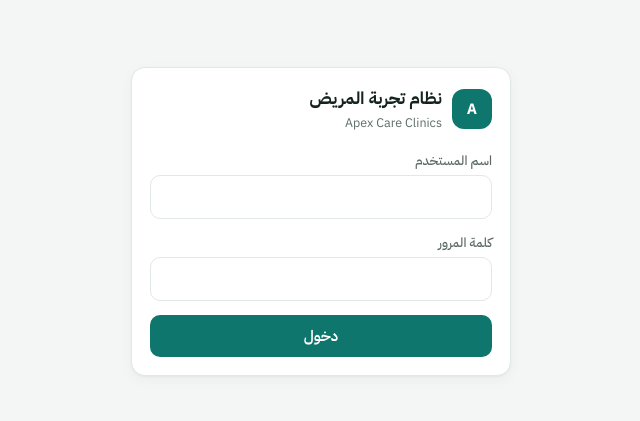
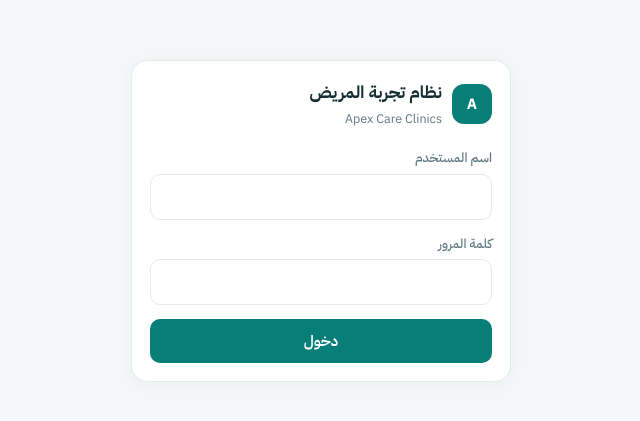
Before and after one commit to apexa5521-hue/apexcare-patient-experience, a plain HTML site: page index.html in a window 1280 px wide. Shown: the part 179-600 px from the top of the page, without its empty margins (319-959 px from the left). Drawn offline with Linux system fonts and the light colour scheme.

Commit message:
style: unify Apex Care pages with approved clinical visual language

```diff
--- a/index.html
+++ b/index.html
@@ -122,6 +122,14 @@ tr:last-child td{border-bottom:0}
 .gmi-stats{display:grid;grid-template-columns:repeat(4,minmax(0,1fr));gap:12px}.gmi-stat{background:#fff;border:1px solid var(--line);border-radius:14px;padding:16px}.gmi-stat strong{font-size:26px;display:block;margin:6px 0;color:var(--ink)}.gmi-stat small{font-size:12px;color:var(--muted)}.gmi-layout{display:grid;grid-template-columns:1fr 1fr;gap:12px;margin-top:12px}.gmi-panel{background:#fff;border:1px solid var(--line);border-radius:14px;padding:16px;min-width:0}.gmi-panel h3{font-size:15px;margin-bottom:12px}
 .gmi-sent{display:flex;height:14px;border-radius:20px;overflow:hidden;background:#eef1f5;margin:18px 0}.gmi-sent span:nth-child(1){background:#159f75}.gmi-sent span:nth-child(2){background:#f4be48}.gmi-sent span:nth-child(3){background:#d95f57}.gmi-row{padding:12px 0;border-bottom:1px solid var(--line)}.gmi-row:last-child{border:0}.gmi-meta{display:flex;justify-content:space-between;gap:8px;flex-wrap:wrap;color:var(--muted);font-size:12px}.gmi-tag{border-radius:20px;padding:4px 9px;background:var(--brand-soft);color:var(--brand);font-size:11px}.gmi-tag.neg{background:#fdeee6;color:#b45309}.gmi-tag.mix{background:#fff6d9;color:#916500}.gmi-review{margin:8px 0;line-height:1.9;font-size:13px}.gmi-empty{text-align:center;padding:32px 12px;color:var(--muted)}.gmi-link{border:1px solid var(--line);border-radius:9px;background:#fff;color:var(--brand);padding:7px 10px;font:inherit;font-size:12px;cursor:pointer}.gmi-note{font-size:12px;color:var(--muted);margin:12px 0;line-height:1.8}.gmi-mini{height:9px;background:#e8efed;border-radius:20px;overflow:hidden;margin-top:7px}.gmi-mini i{display:block;background:#149784;height:100%}.gmi[dir=ltr]{text-align:left}.gmi[dir=ltr] .gmi-head{direction:ltr}
 @media(max-width:760px){.gmi-stats{grid-template-columns:repeat(2,minmax(0,1fr))}.gmi-layout{grid-template-columns:1fr}.gmi-head{padding:14px}.gmi-head h2{font-size:18px}.gmi-stat{padding:12px}.gmi-stat strong{font-size:21px}.gmi-bar{overflow:auto;flex-wrap:nowrap}.gmi-bar button{flex:none}.gmi-panel{padding:12px}}
+
+/* Apex Care visual system v2 — presentation-only refinement of existing pages. */
+:root{--bg:#f3f7f7;--card:#ffffff;--ink:#152e34;--muted:#607781;--line:#e1eceb;--brand:#087e78;--brand-2:#086963;--brand-soft:#e4f4f1;--radius:16px;--shadow:0 3px 18px rgba(18,64,67,.035)}
+html{scroll-behavior:smooth}body{line-height:1.6}header.top{background:rgba(255,255,255,.97);box-shadow:0 2px 14px rgba(20,55,60,.035)}header.top .wrap{max-width:1440px}nav.tabs{max-width:1440px;gap:5px}nav.tabs button{font-weight:600;padding:12px 15px;border-radius:10px 10px 0 0;transition:background .16s,color .16s}nav.tabs button:hover{background:var(--brand-soft);color:var(--brand)}nav.tabs button.on{background:linear-gradient(180deg,#ebf8f5,#fff);border-bottom-width:3px}
+.wrap{max-width:1440px;padding:18px 22px}.card{border-radius:16px;box-shadow:var(--shadow)}.stat{min-height:112px}h2,h3{letter-spacing:-.25px}button,.btn{transition:filter .15s,transform .15s}.btn:hover{filter:brightness(.96)}.btn:focus-visible,button:focus-visible,input:focus-visible,select:focus-visible{outline:3px solid #86d4cc;outline-offset:2px}
+.tbl-wrap{border-radius:12px;scrollbar-width:thin}th{background:#f4f9f8}tbody tr:hover td{background:#fbfefd}input,textarea,select{max-width:100%}
+@media(max-width:760px){.wrap{padding:12px}.card{padding:14px}nav.tabs{padding:0 8px}.gmi-filters label{min-width:calc(50% - 6px)}.gmi-head .gmi-en{font-size:10px}header.top .logo b{font-size:14px}header.top .who{font-size:11px}nav.tabs button{padding:10px 12px}}
+@media(prefers-reduced-motion:reduce){html{scroll-behavior:auto}*,*:before,*:after{transition:none!important;animation:none!important}}
 </style>
 </head>
 <body>
```
